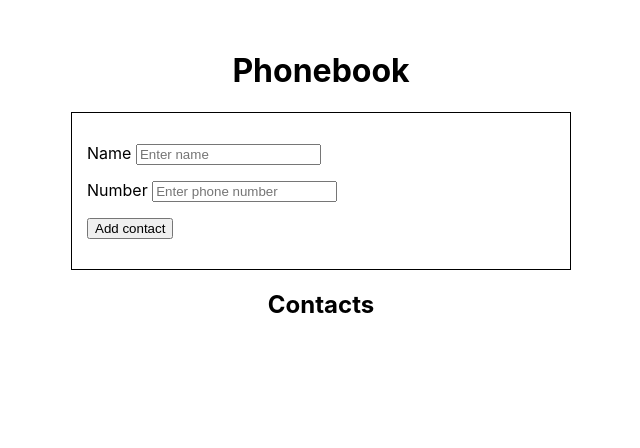
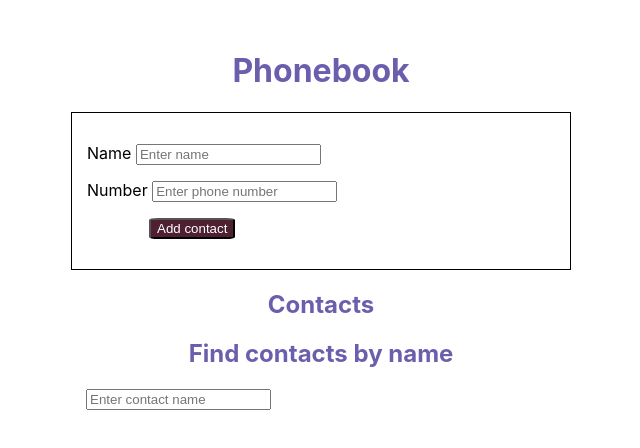
Before and after one commit to anastasiia-kolieva/goit-react-hw-02-phonebook, a React (Create React App) app: page / in a window 1280 px wide. Shown: the top 448 px of the page, without its empty margins (319-959 px from the left). Built offline with nearby package versions, Linux system fonts and the light colour scheme.

Commit message:
added filter

```diff
--- a/src/App.js
+++ b/src/App.js
@@ -1,6 +1,6 @@
 import { Component } from 'react';
 import ContactForm from './components/ContactForm/ContactForm';
-// import Filter from './components/Filter/Filter'
+import Filter from './components/Filter/Filter';
 import ContactList from './components/ContactList/ContactList';
 
 const stylesForWrapper = {
@@ -11,6 +11,7 @@ const stylesForWrapper = {
 
 const stylesForTitles = {
   textAlign: 'center',
+  color: '#6B5EAC',
 };
 
 class App extends Component {
@@ -30,9 +31,8 @@ class App extends Component {
   };
 
   // Получение данных state.name и state.number c ContactForm
+  // добавление нового контакта
   contactFormSubmithandler = newContact => {
-    console.log(newContact);
-    // Проверить!!!!!!!!!!!!!!!!!!
     this.setState(prevContact => ({
       contacts: [...prevContact.contacts, newContact],
     }));
@@ -54,20 +54,39 @@ class App extends Component {
     return !isExistContact;
   };
 
+  // Filter
+  changeFilter = event => {
+    this.setState({ filter: event.target.value });
+  };
+
+  getFilteredContacts = () => {
+    const { contacts, filter } = this.state;
+    // возвращаем те контакты, свойсто имени которых включает значение из this.state.filter
+    const normalizedFilter = filter.toLowerCase();
+    return contacts.filter(contact =>
+      contact.name.toLowerCase().includes(normalizedFilter),
+    );
+  };
+
   render() {
-    const { contacts } = this.state;
+    const { filter } = this.state;
+    // переменная для отрисовки отфильтрованных контактов
+    const filteredContacts = this.getFilteredContacts();
     return (
       <div style={{ ...stylesForWrapper }}>
         <h1 style={{ ...stylesForTitles }}>Phonebook</h1>
+
         <ContactForm
           onSubmitData={this.contactFormSubmithandler}
           onCheckUnique={this.handelCheckUniqueContact}
         />
 
         <h2 style={{ ...stylesForTitles }}>Contacts</h2>
-        {/* <Filter /> */}
+
+        <Filter value={filter} onChange={this.changeFilter} />
+
         <ContactList
-          contacts={contacts}
+          contacts={filteredContacts}
           onDeleteContact={this.handelDeleteContact}
         />
       </div>
--- a/src/components/ContactForm/ContactForm.js
+++ b/src/components/ContactForm/ContactForm.js
@@ -79,7 +79,9 @@ class ContactForm extends Component {
             onChange={this.handleChange}
           ></input>
         </label>
-        <button type="submit">Add contact</button>
+        <button type="submit" className={s.submit_button}>
+          Add contact
+        </button>
       </form>
     );
   }
--- a/src/components/ContactForm/ContactForm.module.css
+++ b/src/components/ContactForm/ContactForm.module.css
@@ -8,3 +8,10 @@
   display: block;
   margin: 0 auto 15px;
 }
+
+.submit_button {
+  background-color: #4e2032;
+  border-radius: 10%;
+  color: #ffffff;
+  margin-left: 62px;
+}
--- a/src/components/ContactList/ContactList.module.css
+++ b/src/components/ContactList/ContactList.module.css
@@ -5,6 +5,7 @@
 
 .button {
   margin-left: 15px;
-  background-color: #dd8f85;
+  background-color: #4e2032;
   border-radius: 10%;
+  color: #ffffff;
 }
--- a/src/components/Filter/Filter.js
+++ b/src/components/Filter/Filter.js
@@ -0,0 +1,19 @@
+import React from 'react';
+import s from '../Filter/Filter.module.css';
+
+const Filter = ({ value, onChange }) => {
+  return (
+    <>
+      <h2 className={s.filter_title}>Find contacts by name</h2>
+      <input
+        type="text"
+        placeholder="Enter contact name"
+        className={s.filter_input}
+        value={value}
+        onChange={onChange}
+      ></input>
+    </>
+  );
+};
+
+export default Filter;
--- /dev/null
+++ b/src/components/Filter/Filter.module.css
@@ -0,0 +1,8 @@
+.filter_title {
+  text-align: center;
+  color: #6b5eac;
+}
+
+.filter_input {
+  margin-left: 15px;
+}
```
Also changed, not shown: 1 other file (tests, documents, lock files or other folders).
